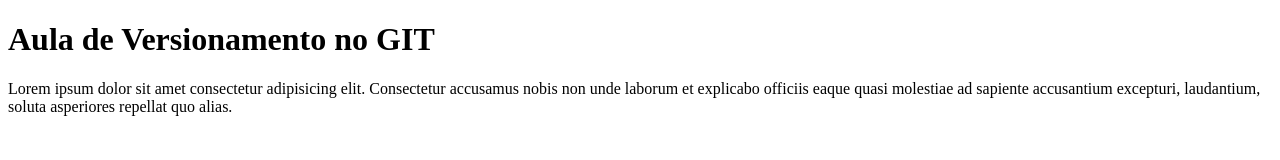
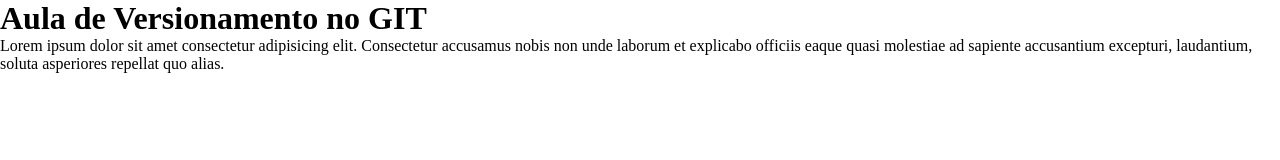
Before and after one commit to GustavoFelipe8/aulaGIT, a plain HTML site: page index.html in a window 1280 px wide. Drawn offline with Linux system fonts and the light colour scheme.

Commit message:
Segundo momento do projeto

```diff
--- a/index.html
+++ b/index.html
@@ -4,6 +4,7 @@
     <meta charset="UTF-8">
     <meta name="viewport" content="width=device-width, initial-scale=1.0">
     <title>Aula GIT</title>
+    <link rel="stylesheet" href="./style.css">
 </head>
 <body>
     <h1>Aula de Versionamento no GIT</h1>
--- /dev/null
+++ b/style.css
@@ -0,0 +1,4 @@
+*{
+    margin: 0px;
+    padding: 0px;
+}
```
